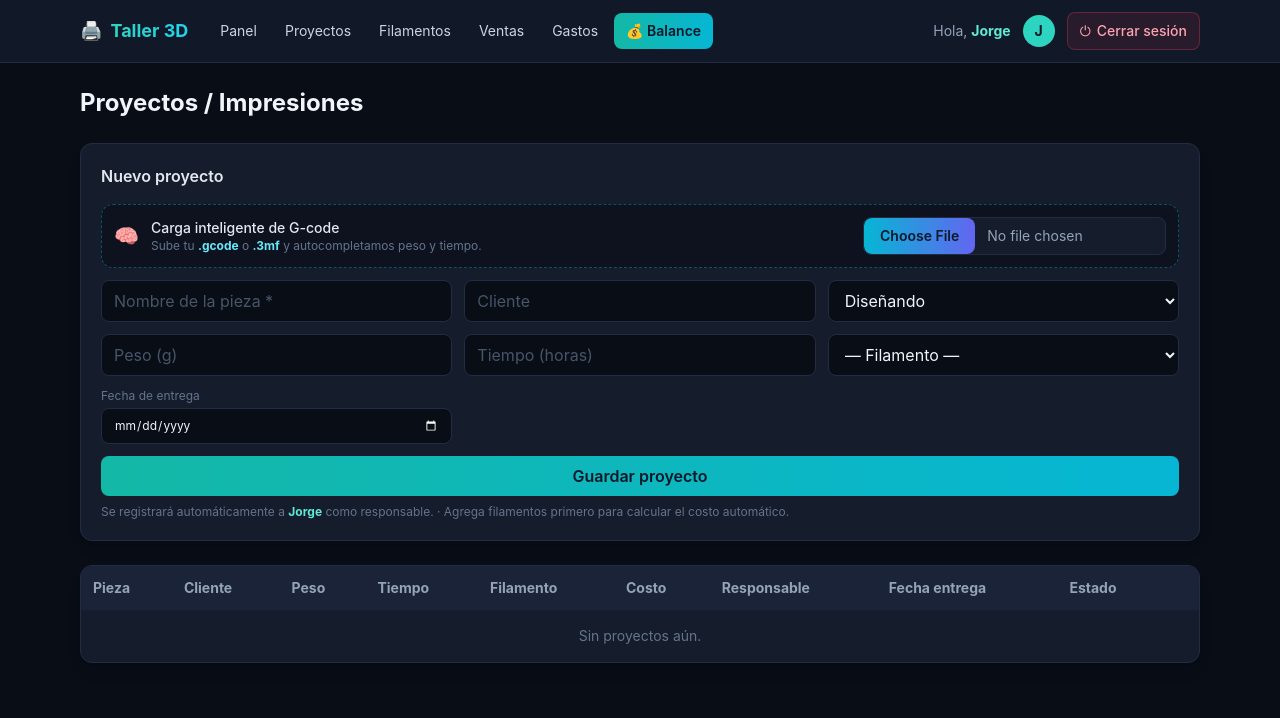
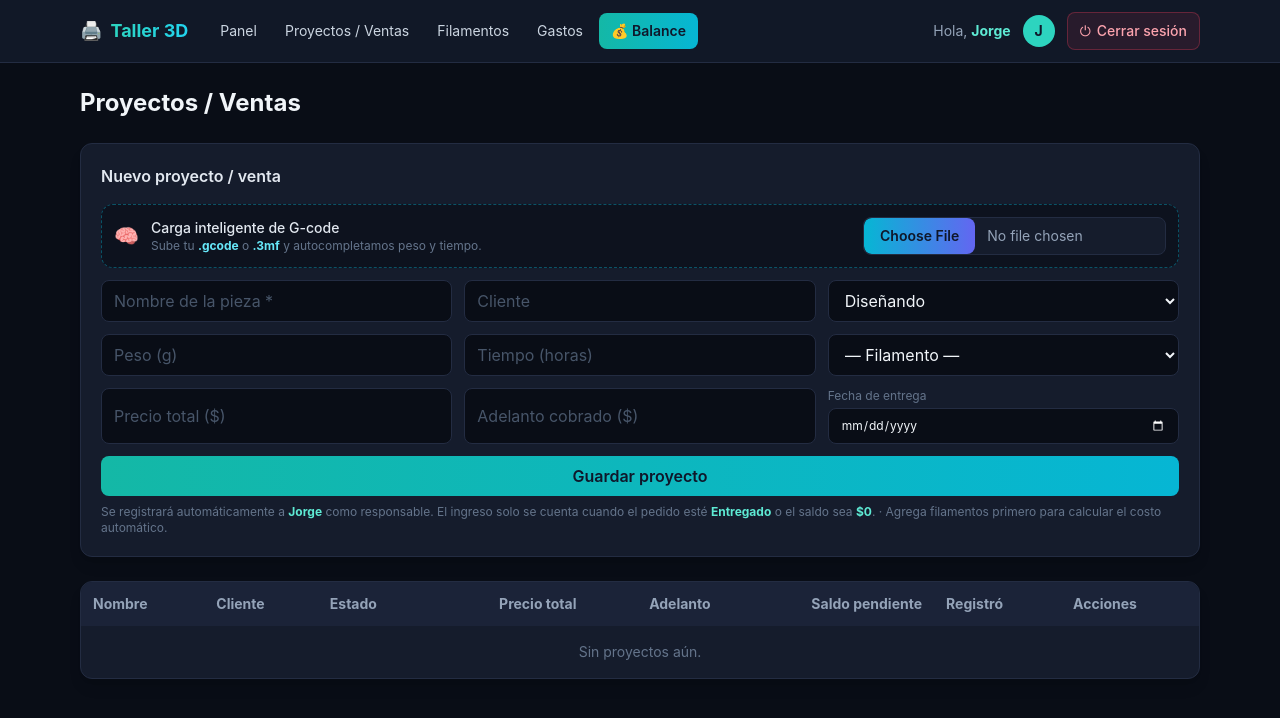
Before and after one commit to JorgeEstrada1/cocotef, a Flask app: page /proyectos in a window 1280 px wide. Shown: the top 718 px of the page. Run offline with Flask 3, Linux system fonts and the light colour scheme; a user stored in the database is signed in; data comes from the database, SQL or seed files in the repository; data that the repository does not hold is empty; some libraries are stand-ins or nearby versions.

Commit message:
feat: unificación Proyectos/Ventas, estado "Por imprimir" y control de adelantos (v1.4)
- Nuevo estado "Por imprimir" entre Diseñando e Imprimiendo (flujo completo).
  El cálculo de filamento consumido sigue reconociendo solo estados físicos.
- Proyecto: campos precio_total y adelanto + propiedades saldo_pendiente,
  pagado_completo e ingreso_reconocido.
- Regla contable: los adelantos/pagos parciales NO suman a Ingresos Totales,
  gráfica ni balance hasta que el pedido esté Entregado o su saldo sea 0.
- calcular_balance ahora deriva el ingreso del ingreso reconocido de proyectos.
- Fusión de Proyectos y Ventas en una sola vista "Proyectos / Ventas" con
  columnas: Nombre, Cliente, Estado, Precio Total, Adelanto, Saldo Pendiente,
  Registró y Acciones (Editar, Descargar G-Code, Eliminar).
- Nav: eliminado el enlace separado a "Ventas".
- Migración: ALTER TABLE en SQLite para precio_total y adelanto sin perder datos.

Co-Authored-By: Claude Opus 4.8 (1M context) <noreply@anthropic.com>

```diff
--- a/app.py
+++ b/app.py
@@ -94,6 +94,10 @@ def migrar_esquema():
             conn.execute(text("ALTER TABLE proyectos ADD COLUMN fecha_entrega DATE"))
         if "gcode_filename" not in proy_cols:
             conn.execute(text("ALTER TABLE proyectos ADD COLUMN gcode_filename VARCHAR(120)"))
+        if "precio_total" not in proy_cols:
+            conn.execute(text("ALTER TABLE proyectos ADD COLUMN precio_total FLOAT DEFAULT 0"))
+        if "adelanto" not in proy_cols:
+            conn.execute(text("ALTER TABLE proyectos ADD COLUMN adelanto FLOAT DEFAULT 0"))
 
 
 def migrar_y_sembrar_usuarios():
@@ -172,27 +176,33 @@ def calcular_balance(anio=None, mes=None):
     """
     Devuelve el resumen financiero global y el balance por socio.
 
+    Regla contable (unificación Proyectos/Ventas):
+      - El ingreso de un pedido SOLO se reconoce cuando está 'Entregado' o su
+        saldo pendiente es 0 (pagado en su totalidad). Los adelantos/pagos
+        parciales no se suman hasta entonces (ver Proyecto.ingreso_reconocido).
+
     Regla de reparto:
-      - Ganancia neta total = Ingresos - Gastos
+      - Ganancia neta total = Ingresos reconocidos - Gastos
       - Cada socio tiene derecho al 50% de la ganancia neta.
       - 'Aporte' de un socio = gastos que pagó de su bolsillo.
-      - 'Cobrado' de un socio = ventas que recibió.
+      - 'Cobrado' de un socio = ingresos reconocidos de los pedidos que registró.
       - 'En mano' = cobrado - aporte  (efectivo real que tiene ahora)
       - 'Ajuste'  = lo que debería tener (50% ganancia) - lo que tiene en mano.
                     Positivo = le deben plata / Negativo = debe plata.
     """
     usuarios = User.query.all()
 
-    # Filtra ventas/gastos por mes si se indica un periodo
-    vq, gq = Venta.query, Gasto.query
+    # Filtra proyectos/gastos por mes (proyectos por su fecha de creación) si aplica
+    pq, gq = Proyecto.query, Gasto.query
     if anio and mes:
-        vq = vq.filter(extract("year", Venta.fecha) == anio,
-                       extract("month", Venta.fecha) == mes)
+        pq = pq.filter(extract("year", Proyecto.creado) == anio,
+                       extract("month", Proyecto.creado) == mes)
         gq = gq.filter(extract("year", Gasto.fecha) == anio,
                        extract("month", Gasto.fecha) == mes)
-    ventas, gastos = vq.all(), gq.all()
+    proyectos, gastos = pq.all(), gq.all()
 
-    total_ingresos = sum(v.monto for v in ventas)
+    # Solo cuentan los pedidos entregados o cancelados en su totalidad
+    total_ingresos = sum(p.ingreso_reconocido for p in proyectos)
     total_gastos = sum(g.monto for g in gastos)
     ganancia_neta = total_ingresos - total_gastos
 
@@ -201,7 +211,7 @@ def calcular_balance(anio=None, mes=None):
 
     balance_socios = []
     for u in usuarios:
-        cobrado = sum(v.monto for v in ventas if v.usuario_id == u.id)
+        cobrado = sum(p.ingreso_reconocido for p in proyectos if p.usuario_id == u.id)
         aporte = sum(g.monto for g in gastos if g.usuario_id == u.id)
         en_mano = cobrado - aporte
         ajuste = parte_justa - en_mano
@@ -477,6 +487,8 @@ def registrar_rutas(app):
             tiempo_estimado_h=float(f.get("tiempo_estimado_h") or 0),
             filamento_id=int(f["filamento_id"]) if f.get("filamento_id") else None,
             fecha_entrega=_parse_fecha_opt(f.get("fecha_entrega")),
+            precio_total=float(f.get("precio_total") or 0),
+            adelanto=float(f.get("adelanto") or 0),
             usuario_id=current_user.id,  # registra automáticamente al usuario autenticado
         )
         if not p.nombre:
@@ -512,6 +524,8 @@ def registrar_rutas(app):
             p.tiempo_estimado_h = float(f.get("tiempo_estimado_h") or 0)
             p.filamento_id = int(f["filamento_id"]) if f.get("filamento_id") else None
             p.fecha_entrega = _parse_fecha_opt(f.get("fecha_entrega"))
+            p.precio_total = float(f.get("precio_total") or 0)
+            p.adelanto = float(f.get("adelanto") or 0)
             p.usuario_id = int(f["usuario_id"]) if f.get("usuario_id") else None
 
             # ¿Subió un archivo nuevo? -> reparsear, borrar el viejo y guardar el nuevo
--- a/templates/balance.html
+++ b/templates/balance.html
@@ -35,7 +35,7 @@
       {{ s.usuario.nombre }}
     </h2>
     <div class="space-y-2 text-sm">
-      <div class="flex justify-between"><span class="text-slate-400">Cobró (ventas)</span>
+      <div class="flex justify-between"><span class="text-slate-400">Cobró (pedidos entregados/saldados)</span>
         <span class="font-medium text-teal-400">{{ s.cobrado | money }}</span></div>
       <div class="flex justify-between"><span class="text-slate-400">Aportó (gastos que pagó)</span>
         <span class="font-medium text-rose-400">{{ s.aporte | money }}</span></div>
@@ -61,7 +61,8 @@
 </div>
 
 <p class="text-xs text-slate-500 mt-6">
-  El reparto asume ganancias divididas equitativamente. "En mano" = ventas cobradas − gastos pagados.
+  El reparto asume ganancias divididas equitativamente. "En mano" = ingresos reconocidos − gastos pagados.
+  Un pedido solo suma como ingreso cuando está <b>Entregado</b> o su saldo pendiente es <b>$0</b>.
   El ajuste iguala a ambos socios al 50% de la ganancia neta.
 </p>
 {% endblock %}
--- a/templates/base.html
+++ b/templates/base.html
@@ -43,7 +43,7 @@
       </span>
       {% set item = "px-3 py-2 rounded-lg text-sm text-slate-300 hover:bg-cardh hover:text-teal-300 transition" %}
       <a href="{{ url_for('dashboard') }}" class="{{ item }}">Panel</a>
-      <a href="{{ url_for('proyectos') }}" class="{{ item }}">Proyectos</a>
+      <a href="{{ url_for('proyectos') }}" class="{{ item }}">Proyectos / Ventas</a>
       <a href="{{ url_for('filamentos') }}" class="{{ item }} relative">
         Filamentos
         {% if conteo_alertas > 0 %}
@@ -54,7 +54,6 @@
         </span>
         {% endif %}
       </a>
-      <a href="{{ url_for('ventas') }}" class="{{ item }}">Ventas</a>
       <a href="{{ url_for('gastos') }}" class="{{ item }}">Gastos</a>
       <a href="{{ url_for('balance') }}"
          class="{{ item }} bg-gradient-to-r from-teal-500 to-cyan-500 !text-slate-900 font-semibold hover:opacity-90">
--- a/templates/proyectos.html
+++ b/templates/proyectos.html
@@ -1,12 +1,12 @@
 {% extends "base.html" %}
-{% block titulo %}Proyectos{% endblock %}
+{% block titulo %}Proyectos / Ventas{% endblock %}
 {% block contenido %}
-<h1 class="text-2xl font-bold mb-6 text-slate-100">Proyectos / Impresiones</h1>
+<h1 class="text-2xl font-bold mb-6 text-slate-100">Proyectos / Ventas</h1>
 
 {% set inp = "bg-base border border-edge rounded-lg px-3 py-2 text-slate-100 placeholder-slate-600 focus:border-teal-400 focus:ring-2 focus:ring-teal-500/20 outline-none" %}
 
 <div class="bg-card border border-edge rounded-xl shadow-lg p-5 mb-6">
-  <h2 class="font-semibold mb-4 text-slate-200">Nuevo proyecto</h2>
+  <h2 class="font-semibold mb-4 text-slate-200">Nuevo proyecto / venta</h2>
   <form method="post" action="{{ url_for('nuevo_proyecto') }}" id="form-proyecto"
         enctype="multipart/form-data"
         class="grid grid-cols-1 md:grid-cols-3 gap-3">
@@ -39,6 +39,8 @@
       <option value="">— Filamento —</option>
       {% for f in filamentos %}<option value="{{ f.id }}">{{ f.etiqueta }}</option>{% endfor %}
     </select>
+    <input name="precio_total" type="number" step="0.01" min="0" placeholder="Precio total ($)" class="{{ inp }}">
+    <input name="adelanto" type="number" step="0.01" min="0" placeholder="Adelanto cobrado ($)" class="{{ inp }}">
     <label class="text-xs text-slate-500 flex flex-col gap-1">Fecha de entrega
       <input name="fecha_entrega" type="date" class="{{ inp }}">
     </label>
@@ -48,6 +50,7 @@
   </form>
   <p class="text-xs text-slate-500 mt-2">
     Se registrará automáticamente a <b class="text-teal-300">{{ current_user.nombre }}</b> como responsable.
+    El ingreso solo se cuenta cuando el pedido esté <b class="text-teal-300">Entregado</b> o el saldo sea <b class="text-teal-300">$0</b>.
     {% if not filamentos %} · Agrega filamentos primero para calcular el costo automático.{% endif %}
   </p>
 </div>
@@ -56,11 +59,14 @@
   <table class="w-full text-sm">
     <thead class="bg-cardh text-slate-400 text-left">
       <tr>
-        <th class="p-3">Pieza</th><th class="p-3">Cliente</th><th class="p-3">Peso</th>
-        <th class="p-3">Tiempo</th><th class="p-3">Filamento</th>
-        <th class="p-3">Costo</th><th class="p-3">Responsable</th>
-        <th class="p-3">Fecha entrega</th>
-        <th class="p-3">Estado</th><th class="p-3"></th>
+        <th class="p-3">Nombre</th>
+        <th class="p-3">Cliente</th>
+        <th class="p-3">Estado</th>
+        <th class="p-3 text-right">Precio total</th>
+        <th class="p-3 text-right">Adelanto</th>
+        <th class="p-3 text-right">Saldo pendiente</th>
+        <th class="p-3">Registró</th>
+        <th class="p-3">Acciones</th>
       </tr>
     </thead>
     <tbody>
@@ -74,38 +80,15 @@
                class="text-cyan-400 hover:text-cyan-300 text-xs" aria-label="Descargar archivo">⬇</a>
             {% endif %}
           </span>
+          {% if p.fecha_entrega and p.estado != 'Entregado' %}
+            {% if p.dias_restantes is not none and p.dias_restantes < 0 %}
+              <span class="block mt-1 text-xs text-rose-300">⏰ retrasado {{ -p.dias_restantes }} día{{ 's' if -p.dias_restantes != 1 }}</span>
+            {% elif p.dias_restantes is not none and p.dias_restantes <= 2 %}
+              <span class="block mt-1 text-xs text-amber-300">⚡ vence en {{ p.dias_restantes }} día{{ 's' if p.dias_restantes != 1 }}</span>
+            {% endif %}
+          {% endif %}
         </td>
         <td class="p-3 text-slate-400">{{ p.cliente or '—' }}</td>
-        <td class="p-3 text-slate-300">{{ p.peso_g }} g</td>
-        <td class="p-3 text-slate-300">{{ p.tiempo_estimado_h }} h</td>
-        <td class="p-3 text-slate-300">{{ p.filamento.etiqueta if p.filamento else '—' }}</td>
-        <td class="p-3 text-teal-400">{{ p.costo_filamento | money }}</td>
-        <td class="p-3">
-          {% if p.usuario %}
-            <span class="inline-flex items-center gap-1.5">
-              <span class="w-2.5 h-2.5 rounded-full" style="background: {{ p.usuario.color }}"></span>
-              <span class="text-slate-300">{{ p.usuario.nombre }}</span>
-            </span>
-          {% else %}<span class="text-slate-500">—</span>{% endif %}
-        </td>
-        <td class="p-3">
-          {% if p.fecha_entrega %}
-            <div class="text-slate-300">{{ p.fecha_entrega.strftime('%d/%m/%Y') }}</div>
-            {% if p.estado == 'Entregado' %}
-              <span class="inline-block mt-1 text-xs px-2 py-0.5 rounded-md bg-teal-500/10 text-teal-300 border border-teal-500/30">✓ entregado</span>
-            {% elif p.dias_restantes < 0 %}
-              <span class="inline-block mt-1 text-xs px-2 py-0.5 rounded-md bg-rose-500/15 text-rose-300 border border-rose-500/40">⏰ retrasado {{ -p.dias_restantes }} día{{ 's' if -p.dias_restantes != 1 }}</span>
-            {% elif p.dias_restantes == 0 %}
-              <span class="inline-block mt-1 text-xs px-2 py-0.5 rounded-md bg-orange-500/15 text-orange-300 border border-orange-500/40">🔥 vence hoy</span>
-            {% elif p.dias_restantes <= 2 %}
-              <span class="inline-block mt-1 text-xs px-2 py-0.5 rounded-md bg-amber-500/15 text-amber-300 border border-amber-500/40">⚡ en {{ p.dias_restantes }} día{{ 's' if p.dias_restantes != 1 }}</span>
-            {% else %}
-              <span class="inline-block mt-1 text-xs px-2 py-0.5 rounded-md bg-base text-slate-400 border border-edge">en {{ p.dias_restantes }} días</span>
-            {% endif %}
-          {% else %}
-            <span class="text-slate-600 italic">Sin fecha</span>
-          {% endif %}
-        </td>
         <td class="p-3">
           <form method="post" action="{{ url_for('cambiar_estado', pid=p.id) }}">
             <select name="estado" onchange="this.form.submit()"
@@ -116,9 +99,31 @@
             </select>
           </form>
         </td>
+        <td class="p-3 text-right text-slate-200">{{ p.precio_total | money }}</td>
+        <td class="p-3 text-right text-cyan-300">{{ p.adelanto | money }}</td>
+        <td class="p-3 text-right">
+          {% if p.pagado_completo %}
+            <span class="inline-block text-xs px-2 py-0.5 rounded-md bg-teal-500/10 text-teal-300 border border-teal-500/30">✓ Pagado</span>
+          {% elif p.saldo_pendiente > 0 %}
+            <span class="font-semibold text-amber-300">{{ p.saldo_pendiente | money }}</span>
+          {% else %}
+            <span class="text-slate-500">—</span>
+          {% endif %}
+        </td>
+        <td class="p-3">
+          {% if p.usuario %}
+            <span class="inline-flex items-center gap-1.5">
+              <span class="w-2.5 h-2.5 rounded-full" style="background: {{ p.usuario.color }}"></span>
+              <span class="text-slate-300">{{ p.usuario.nombre }}</span>
+            </span>
+          {% else %}<span class="text-slate-500">—</span>{% endif %}
+        </td>
         <td class="p-3">
           <div class="flex items-center gap-3">
             <a href="{{ url_for('editar_proyecto', pid=p.id) }}" class="text-teal-400 hover:text-teal-300">Editar</a>
+            {% if p.gcode_filename %}
+            <a href="{{ url_for('descargar_gcode', pid=p.id) }}" class="text-cyan-400 hover:text-cyan-300">G-Code</a>
+            {% endif %}
             <form method="post" action="{{ url_for('eliminar_proyecto', pid=p.id) }}"
                   onsubmit="return confirm('¿Eliminar proyecto?')">
               <button class="text-rose-400 hover:text-rose-300">Eliminar</button>
@@ -127,7 +132,7 @@
         </td>
       </tr>
       {% else %}
-      <tr><td colspan="10" class="p-4 text-center text-slate-500">Sin proyectos aún.</td></tr>
+      <tr><td colspan="8" class="p-4 text-center text-slate-500">Sin proyectos aún.</td></tr>
       {% endfor %}
     </tbody>
   </table>
```
Also changed, not shown: models.py (+29 -2 lines), templates/editar_proyecto.html (+19 -3 lines).
